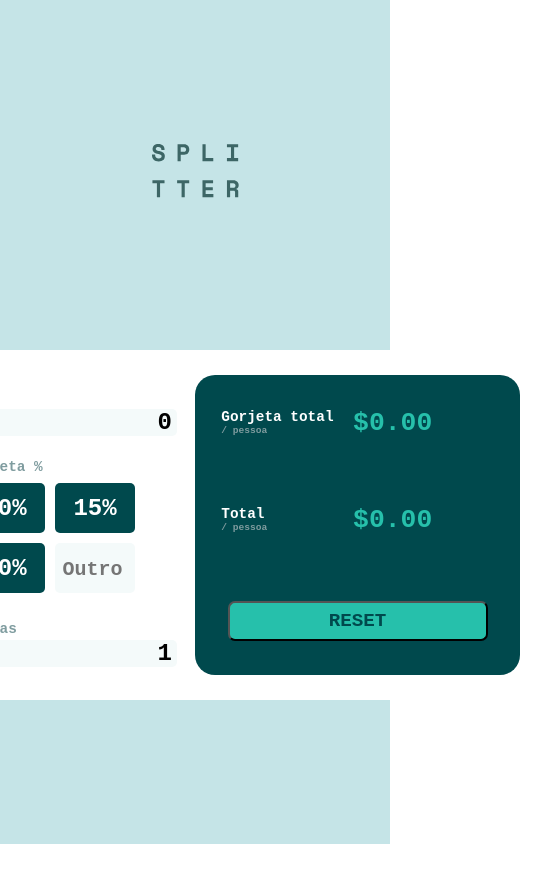
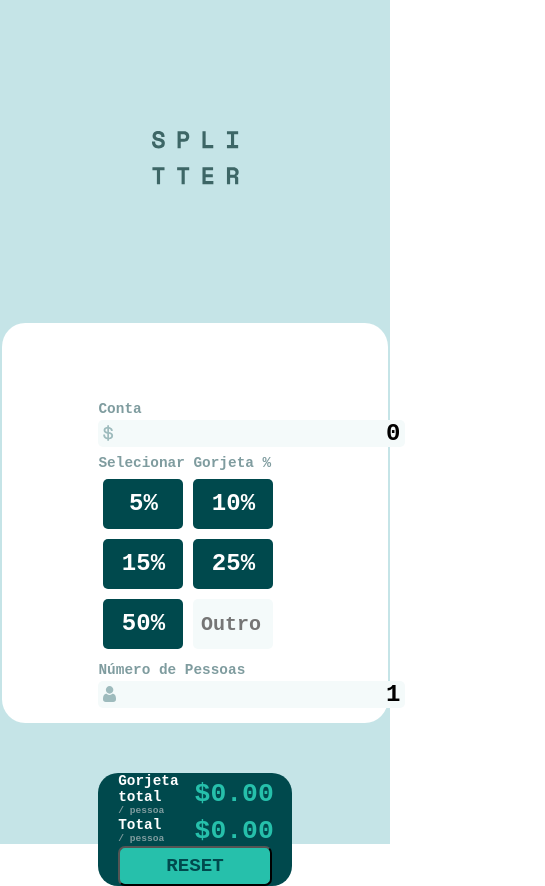
Before and after one commit to joaocorner/tip-calculator, a React (Create React App) app: page / in a window 390 px wide. Shown: the whole page, 545 px wide, since content can reach past the window. Before the commit the page ends 844 px from the top, so only its background shows below. Built offline with nearby package versions, Linux system fonts and the light colour scheme.

Commit message:
improving responsiveness

```diff
--- a/src/pages/Home.scss
+++ b/src/pages/Home.scss
@@ -210,3 +210,28 @@ main {
     background-color: $Neutral4;
   }
 }
+
+@media (max-width: 768px) {
+  header {
+    height: 80px;
+    padding: 10px 0;
+    // margin: 40px 0;
+  }
+
+  main {
+    flex-direction: column;
+    height: 400px;
+    width: 99%;
+    padding: 30px 0;
+    border-radius: 6%;
+
+    .input__container {
+      margin: 40px 0;
+    }
+
+    .result__container {
+      margin: 40px 0;
+      height: 400px;
+    }
+  }
+}
```
